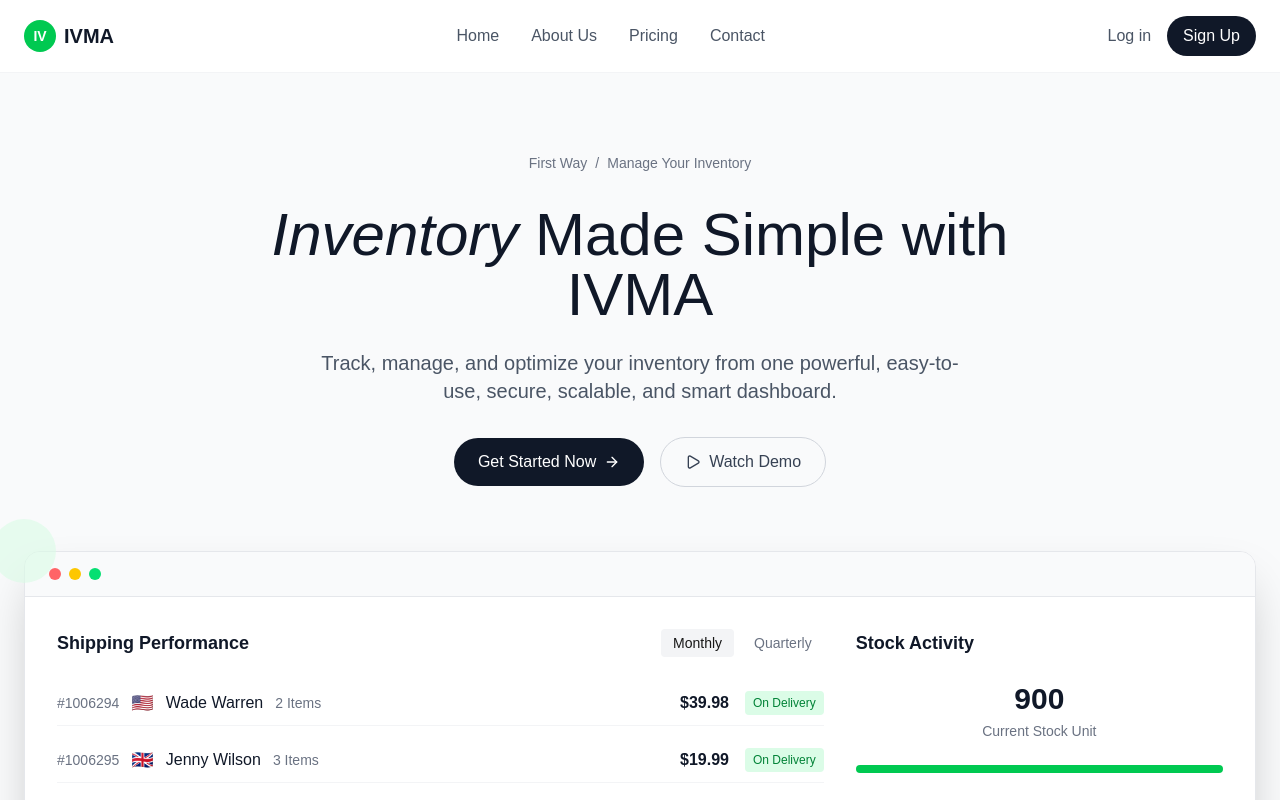
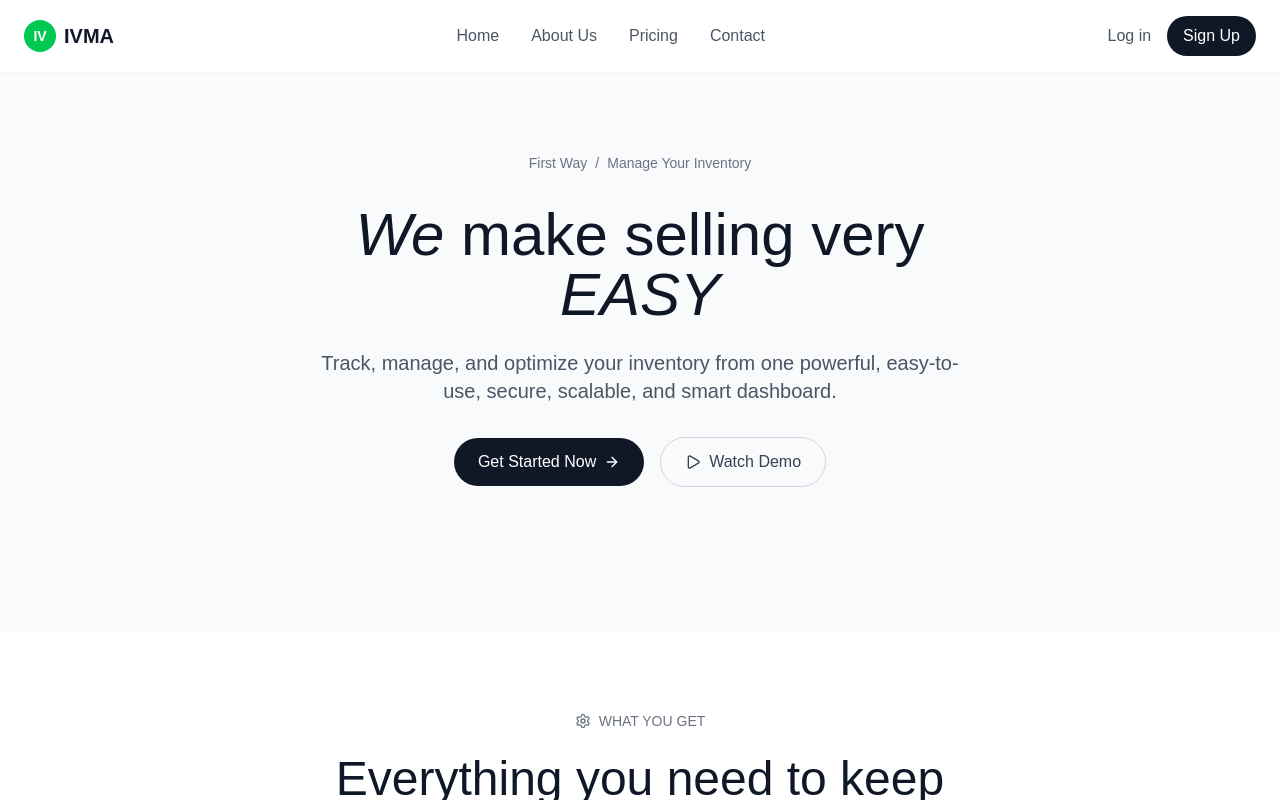
Before and after one commit to Dev-Dotman/IVMA-website, a Next.js app: page / in a window 1280 px wide. Shown: the top 800 px of the page. Built offline with nearby package versions, Linux system fonts and the light colour scheme.

Commit message:
second update

```diff
--- a/src/components/Hero.js
+++ b/src/components/Hero.js
@@ -54,9 +54,9 @@ export default function Hero() {
         {/* Main Heading */}
         <div className="text-center mb-16">
           <h1 ref={titleRef} className="text-5xl md:text-6xl font-light text-gray-900 mb-6">
-            <em className="font-light">Inventory</em> Made Simple with
+            <em className="font-light">We</em> make selling very
             <br />
-            IVMA
+            <em className="font-light">EASY</em>
           </h1>
           <p ref={subtitleRef} className="text-xl text-gray-600 mb-8 max-w-2xl mx-auto">
             Track, manage, and optimize your inventory from one powerful, easy-to-use, secure, scalable, and smart dashboard.
@@ -74,7 +74,7 @@ export default function Hero() {
         </div>
 
         {/* Dashboard Preview */}
-        <div ref={dashboardRef} className="relative">
+        {/* <div ref={dashboardRef} className="relative">
           <div className="bg-white rounded-2xl shadow-2xl border border-gray-200 overflow-hidden">
             <div className="bg-gray-50 px-6 py-4 border-b border-gray-200">
               <div className="flex items-center space-x-2">
@@ -85,7 +85,6 @@ export default function Hero() {
             </div>
             <div className="p-8">
               <div className="grid grid-cols-1 lg:grid-cols-3 gap-8">
-                {/* Left Column - Inventory List */}
                 <div className="lg:col-span-2">
                   <div className="flex justify-between items-center mb-6">
                     <h3 className="text-lg font-semibold text-gray-900">Shipping Performance</h3>
@@ -117,7 +116,6 @@ export default function Hero() {
                   </div>
                 </div>
 
-                {/* Right Column - Analytics */}
                 <div>
                   <h3 className="text-lg font-semibold text-gray-900 mb-6">Stock Activity</h3>
                   <div className="text-center mb-6">
@@ -144,10 +142,9 @@ export default function Hero() {
             </div>
           </div>
 
-          {/* Floating decorative elements */}
           <div className="absolute -top-8 -left-8 w-16 h-16 bg-green-100 rounded-full opacity-60"></div>
           <div className="absolute -bottom-8 -right-8 w-20 h-20 bg-green-50 rounded-full opacity-40"></div>
-        </div>
+        </div> */}
       </div>
     </section>
   );
```
